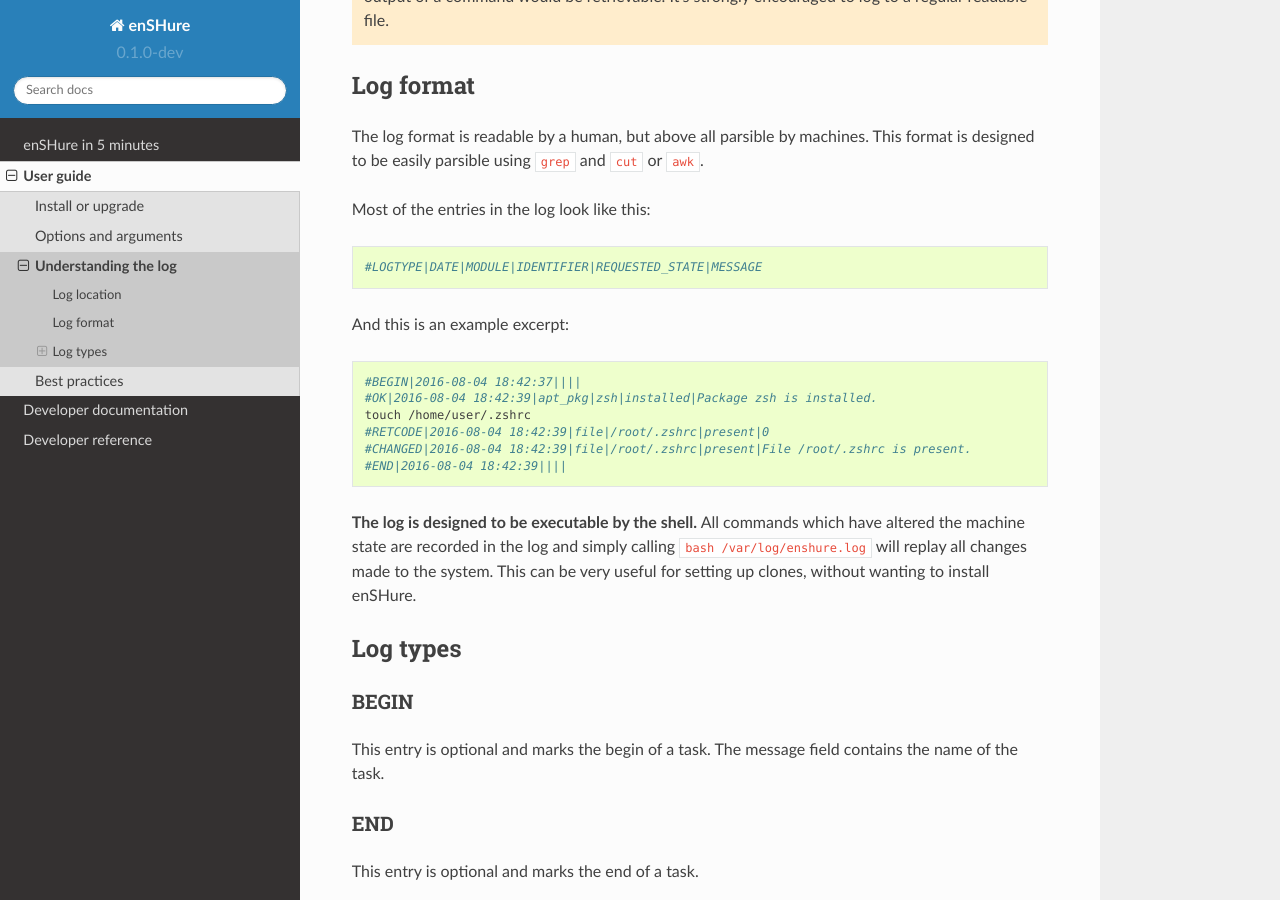
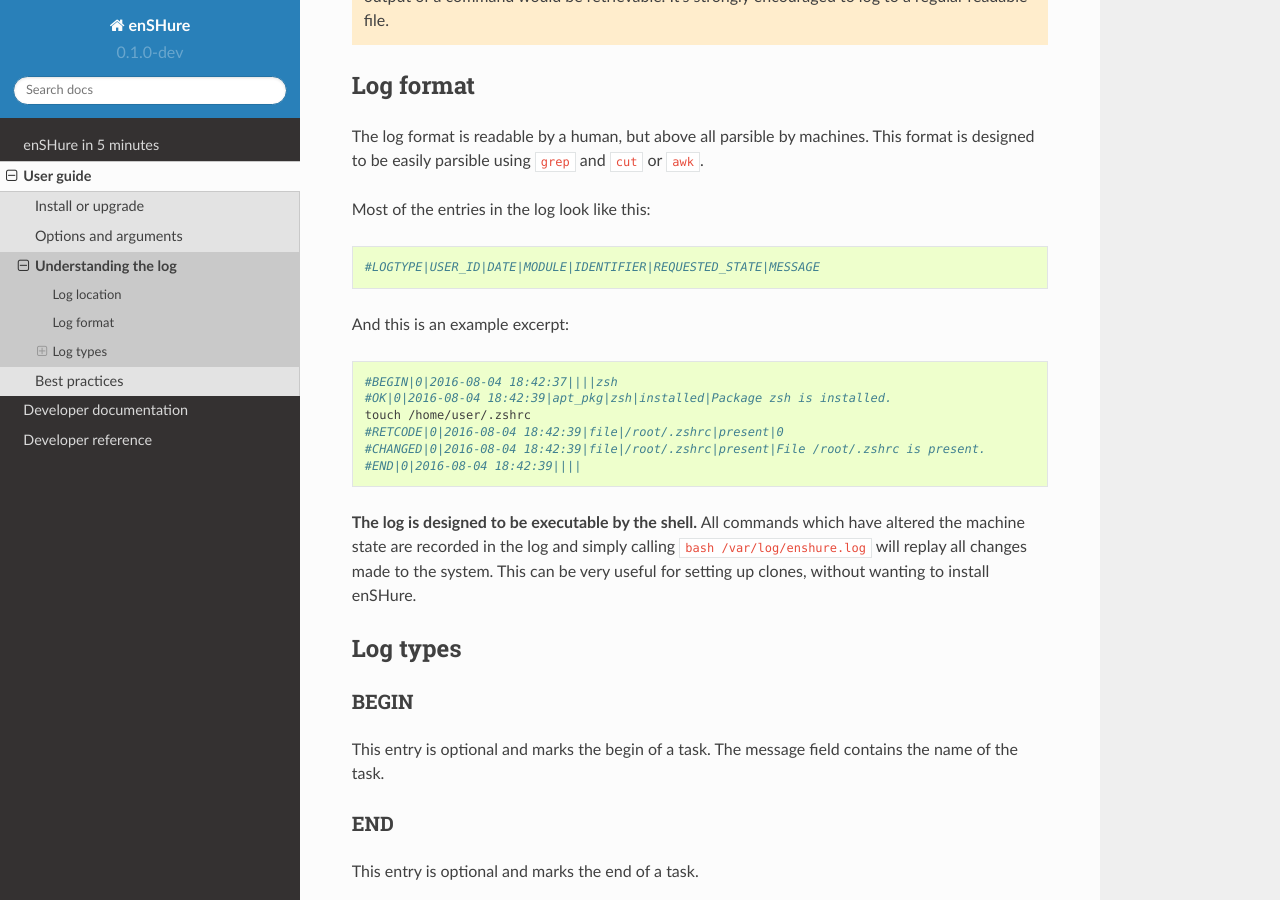
Before and after one commit to gbraekmans/enshure, a Sphinx documentation site: the page built from doc/user/logging.rst, in a window 1280 px wide and 900 px high, scrolled down 419 px. Built offline with Sphinx 7.4.7 and the Read the Docs theme 2.0.0, drawn with Linux system fonts in a browser that asks for light colours.

Commit message:
Added the user id to the log

```diff
--- a/doc/user/logging.rst
+++ b/doc/user/logging.rst
@@ -24,16 +24,16 @@
 
 Most of the entries in the log look like this::
 
-	#LOGTYPE|DATE|MODULE|IDENTIFIER|REQUESTED_STATE|MESSAGE
+	#LOGTYPE|USER_ID|DATE|MODULE|IDENTIFIER|REQUESTED_STATE|MESSAGE
 
 And this is an example excerpt::
 
-  #BEGIN|2016-08-04 18:42:37||||
-  #OK|2016-08-04 18:42:39|apt_pkg|zsh|installed|Package zsh is installed.
+  #BEGIN|0|2016-08-04 18:42:37||||zsh
+  #OK|0|2016-08-04 18:42:39|apt_pkg|zsh|installed|Package zsh is installed.
   touch /home/user/.zshrc
-  #RETCODE|2016-08-04 18:42:39|file|/root/.zshrc|present|0
-  #CHANGED|2016-08-04 18:42:39|file|/root/.zshrc|present|File /root/.zshrc is present.
-  #END|2016-08-04 18:42:39||||
+  #RETCODE|0|2016-08-04 18:42:39|file|/root/.zshrc|present|0
+  #CHANGED|0|2016-08-04 18:42:39|file|/root/.zshrc|present|File /root/.zshrc is present.
+  #END|0|2016-08-04 18:42:39||||
 
 **The log is designed to be executable by the shell.** All commands which have
 altered the machine state are recorded in the log and simply calling
```
Also changed, not shown: 3 other files.
